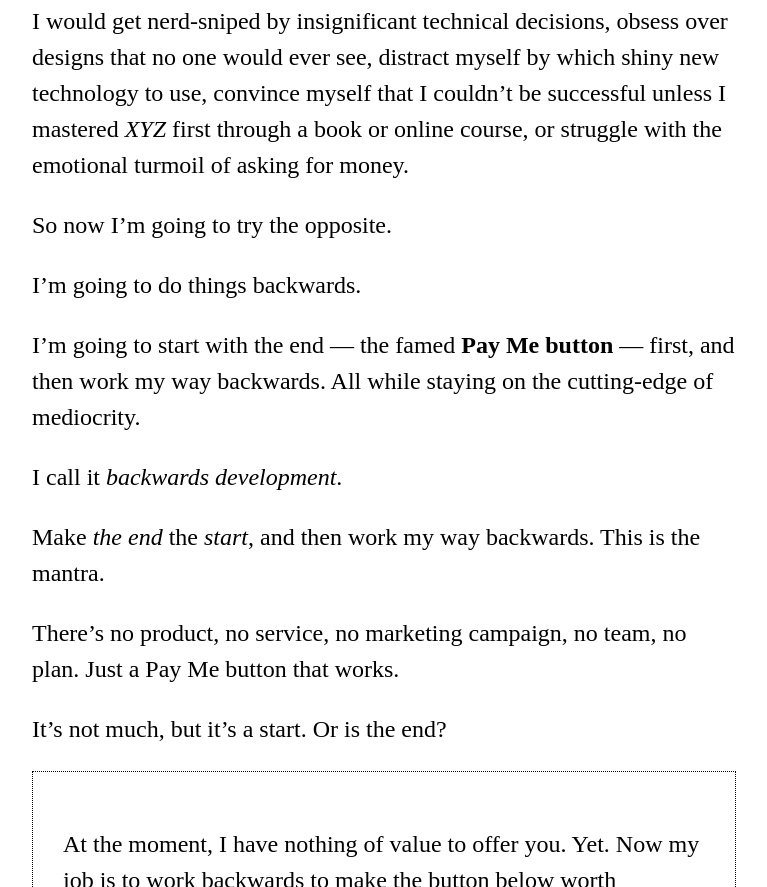
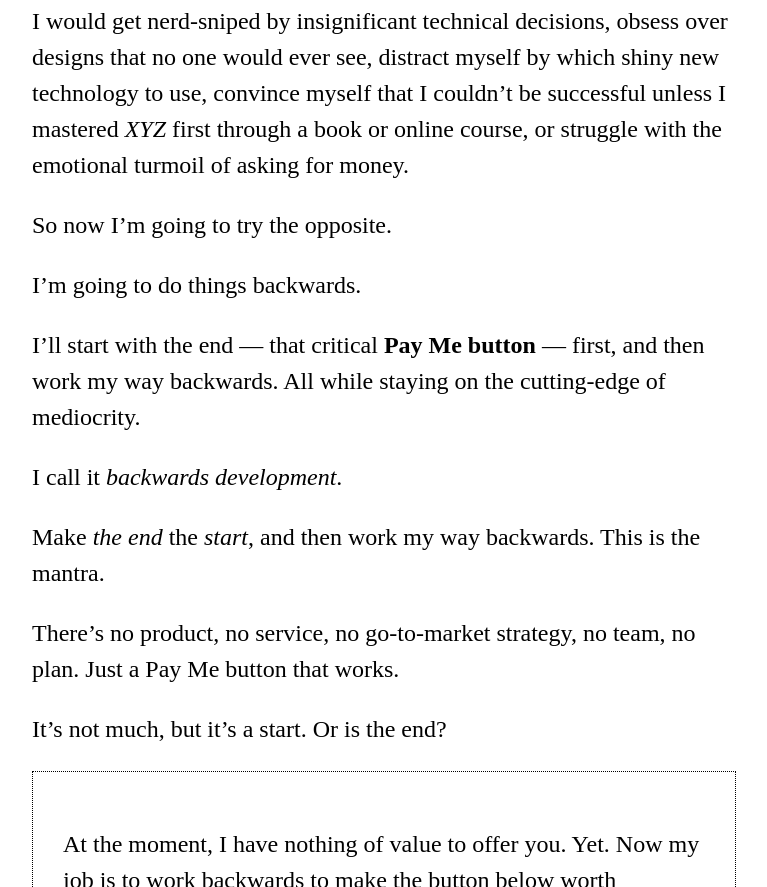
Before and after one commit to pringshia/backwards.dev, a plain HTML site: page index.html in a window 1280 px wide. Shown: the part 361-1248 px from the top of the page, without its empty margins (256-1023 px from the left). Drawn offline with Linux system fonts and the light colour scheme.

Commit message:
Update copy

```diff
--- a/index.html
+++ b/index.html
@@ -43,10 +43,10 @@
   <p>I would get nerd-sniped by insignificant technical decisions, obsess over designs that no one would ever see, distract myself by which shiny new technology to use, convince myself that I couldn’t be successful unless I mastered <em>XYZ</em> first through a book or online course, or struggle with the emotional turmoil of asking for money.</p>
   <p>So now I’m going to try the opposite.</p>
   <p>I’m going to do things backwards.</p>
-  <p>I’m going to start with the end — the famed <strong>Pay Me button</strong> — first, and then work my way backwards. All while staying on the cutting-edge of mediocrity.</p>
+  <p>I’ll start with the end — that critical <strong>Pay Me button</strong> — first, and then work my way backwards. All while staying on the cutting-edge of mediocrity.</p>
   <p>I call it <dfn>backwards development</dfn>.
   <p>Make <em>the end</em> the <em>start</em>, and then work my way backwards. This is the mantra.</p>
-  <p>There’s no product, no service, no marketing campaign, no team, no plan. Just a Pay Me button that works.</p>
+  <p>There’s no product, no service, no go-to-market strategy, no team, no plan. Just a Pay Me button that works.</p>
   <p>It’s not much, but it’s a start. Or is the end?</p>
 
   <form method="get" action="https://paypal.me/backwardsdev">
```
